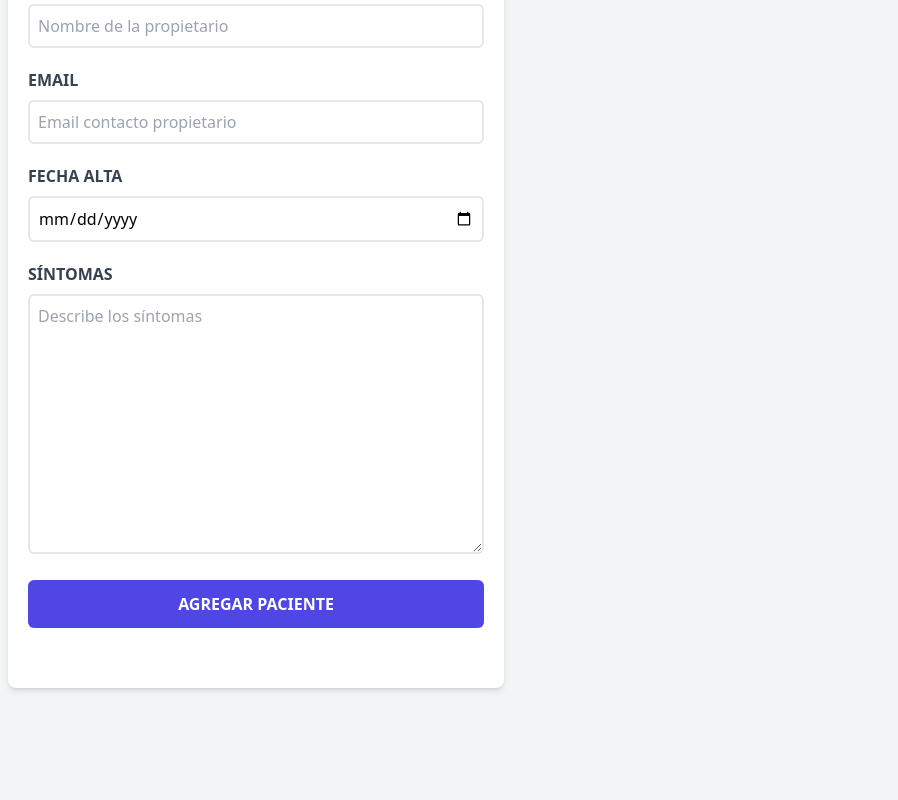
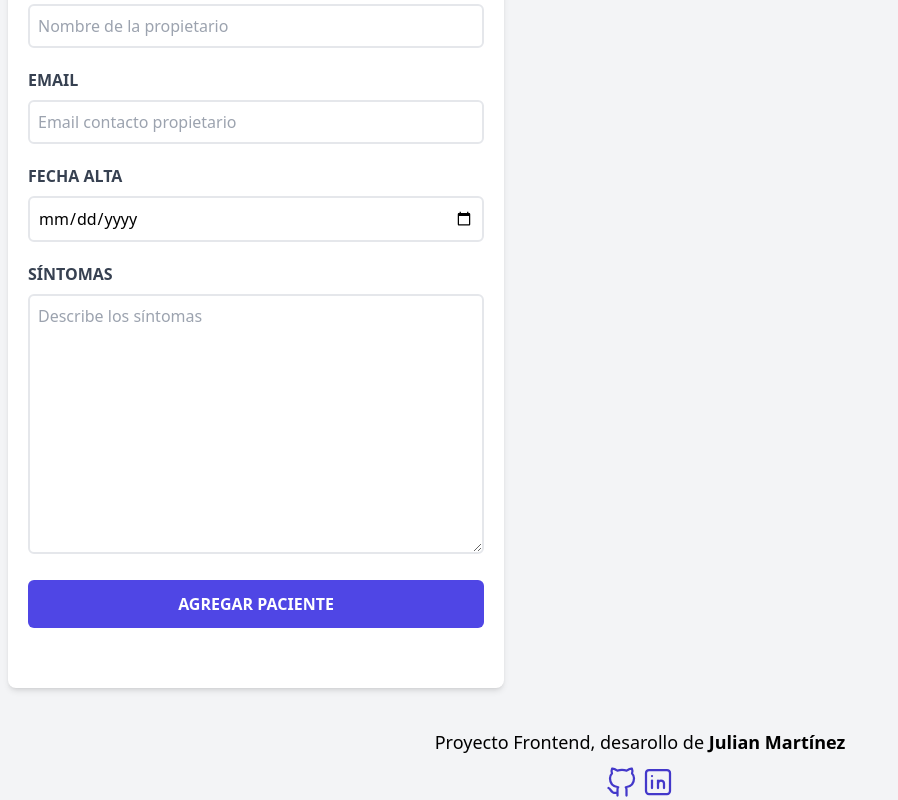
Before and after one commit to julianmartinez-dev/administrador-pacientes-crud, a React (Vite) app: page / in a window 1280 px wide. Shown: the part 404-1204 px from the top of the page, without its empty margins (0-898 px from the left). Before the commit the page ends 1132 px from the top, so only its background shows below. Built offline with nearby package versions, Linux system fonts and the light colour scheme.

Commit message:
Se agrega footer

```diff
--- a/src/App.jsx
+++ b/src/App.jsx
@@ -2,6 +2,7 @@ import { useState, useEffect } from 'react';
 import Header from './components/Header';
 import Formulario from './components/Formulario';
 import ListadoPacientes from './components/ListadoPacientes';
+import Footer from './components/Footer';
 
 function App() {
   //Listado de pacientes
@@ -37,6 +38,8 @@ function App() {
         />
         <ListadoPacientes pacientes={pacientes} setPaciente={setPaciente} eliminarPaciente={eliminarPaciente}/>
       </div>
+
+      <Footer />
     </div>
   );
 }
--- /dev/null
+++ b/src/components/Footer.jsx
@@ -0,0 +1,59 @@
+const Footer = () => {
+  return (
+    <>
+      <footer>
+        <p className="text-center text-lg">
+          Proyecto Frontend, desarollo de{' '}
+          <span className=" font-bold"> Julian Martínez</span>
+        </p>
+        <div className="flex justify-center mt-2">
+          <a href="https://github.com/julianmartinez-dev/administrador-pacientes-crud" target="_blank">
+            <svg
+              xmlns="http://www.w3.org/2000/svg"
+              class="icon icon-tabler icon-tabler-brand-github"
+              width="36"
+              height="36"
+              viewBox="0 0 24 24"
+              stroke-width="1.5"
+              stroke="#4338ca"
+              fill="none"
+              stroke-linecap="round"
+              stroke-linejoin="round"
+            >
+              <path stroke="none" d="M0 0h24v24H0z" fill="none" />
+              <path d="M9 19c-4.3 1.4 -4.3 -2.5 -6 -3m12 5v-3.5c0 -1 .1 -1.4 -.5 -2c2.8 -.3 5.5 -1.4 5.5 -6a4.6 4.6 0 0 0 -1.3 -3.2a4.2 4.2 0 0 0 -.1 -3.2s-1.1 -.3 -3.5 1.3a12.3 12.3 0 0 0 -6.2 0c-2.4 -1.6 -3.5 -1.3 -3.5 -1.3a4.2 4.2 0 0 0 -.1 3.2a4.6 4.6 0 0 0 -1.3 3.2c0 4.6 2.7 5.7 5.5 6c-.6 .6 -.6 1.2 -.5 2v3.5" />
+            </svg>
+          </a>
+
+          <a
+            href="https://www.linkedin.com/in/julian-martinez-dev/"
+            target="_blank"
+          >
+            {' '}
+            <svg
+              xmlns="http://www.w3.org/2000/svg"
+              class="icon icon-tabler icon-tabler-brand-linkedin"
+              width="36"
+              height="36"
+              viewBox="0 0 24 24"
+              stroke-width="1.5"
+              stroke="#4338ca"
+              fill="none"
+              stroke-linecap="round"
+              stroke-linejoin="round"
+            >
+              <path stroke="none" d="M0 0h24v24H0z" fill="none" />
+              <rect x="4" y="4" width="16" height="16" rx="2" />
+              <line x1="8" y1="11" x2="8" y2="16" />
+              <line x1="8" y1="8" x2="8" y2="8.01" />
+              <line x1="12" y1="16" x2="12" y2="11" />
+              <path d="M16 16v-3a2 2 0 0 0 -4 0" />
+            </svg>
+          </a>
+        </div>
+      </footer>
+    </>
+  );
+};
+
+export default Footer;
```
